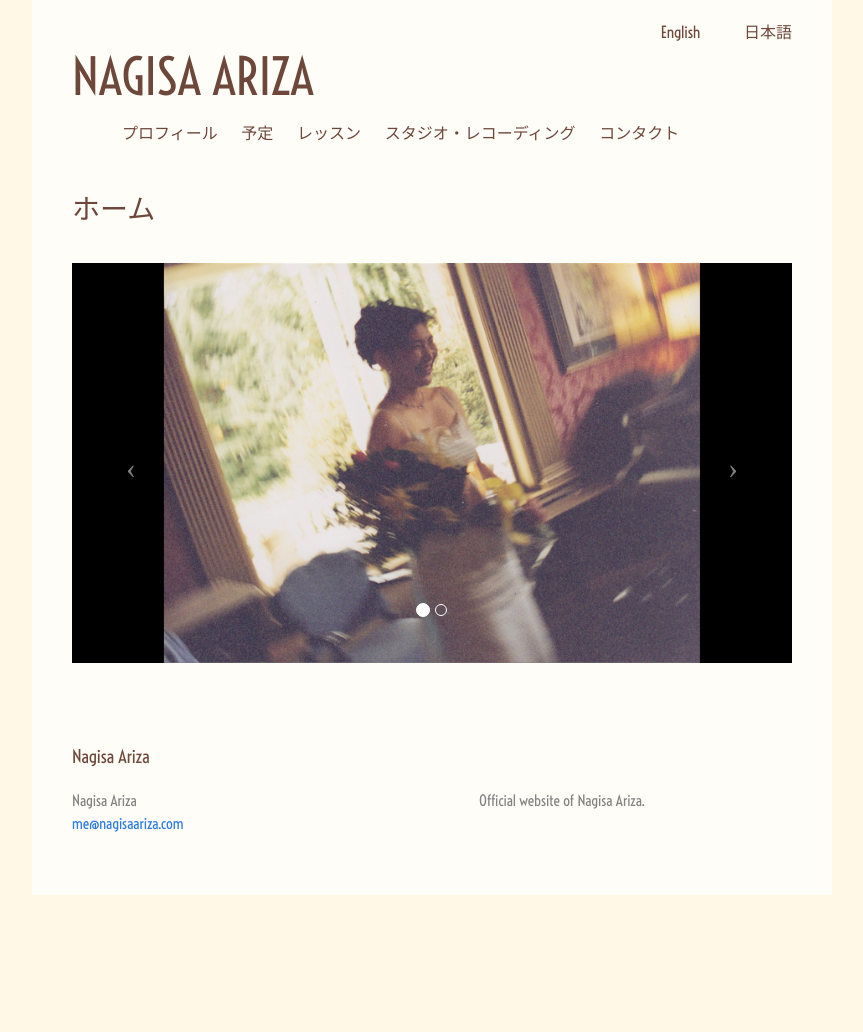
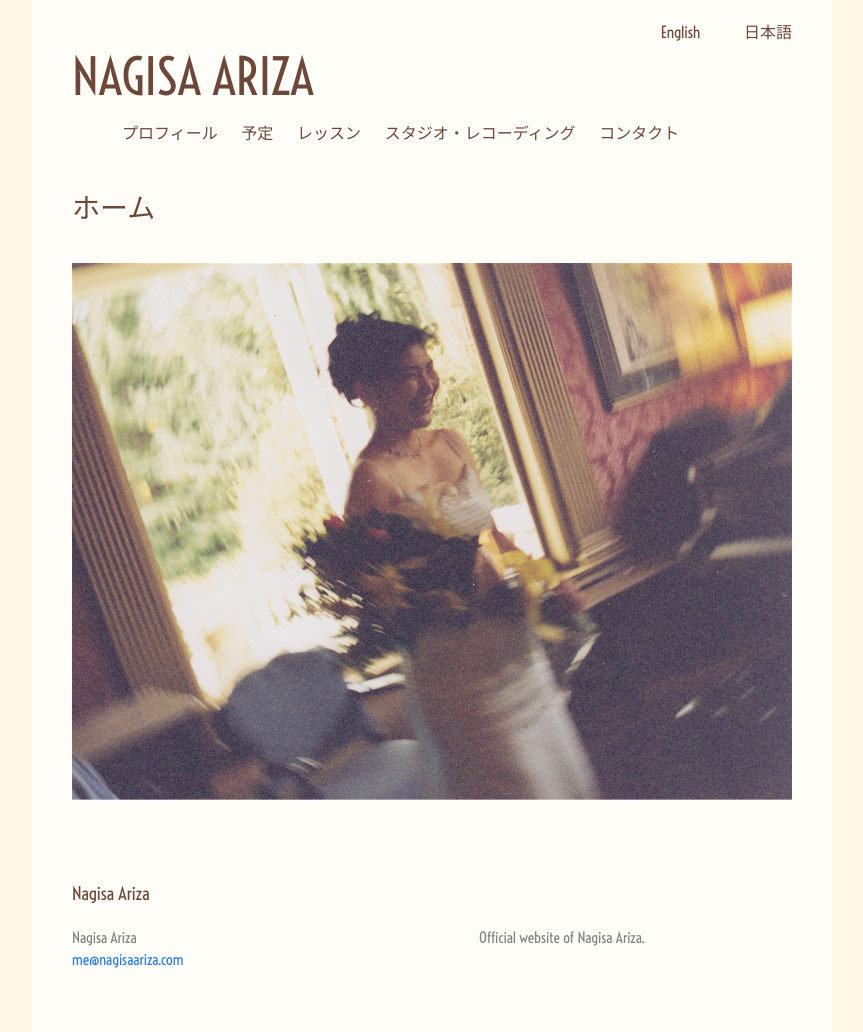
Before and after one commit to dawnstar63/nagisaariza-website, a Jekyll site: the page built from language-jp/index.md, in a window 1280 px wide. Shown: the whole page, without its empty margins (208-1071 px from the left). Built offline with Jekyll 4.4.1, drawn with Linux system fonts in a browser that asks for light colours; nearby versions of some CDN libraries; before the commit the page ends 900 px from its top, so only the background shows below that.

Commit message:
small edits, changed font in japanese pages

```diff
--- a/_sass/_layout.scss
+++ b/_sass/_layout.scss
@@ -312,6 +312,10 @@ table {
  */
 .page-content {
     padding: $spacing-unit 0;
+
+  :lang(jp) {
+      font-family: Helvetica;
+  }
 }
 
 .page-heading {
--- a/language-jp/events.html
+++ b/language-jp/events.html
@@ -11,7 +11,7 @@ order: 4
 	<tr>
 		<td class = "table-date">November 6, 2016</td>
 		<td class = "table-description">Nagisa Ariza Student Recital</td>
-		<td class = "table-location">Le Petite Trianon, San Jose</td>
+		<td class = "table-location">Le Petit Trianon, San Jose</td>
 	</tr>
 
 	<tr>
--- a/language-jp/index.md
+++ b/language-jp/index.md
@@ -4,39 +4,4 @@ title: ホーム
 permalink: /jp/
 ---
 
-<div class="row">
-    <div class="box">
-        <div class="col-lg-12 text-center">
-            <div id="carousel-example-generic" class="carousel slide">
-                <!-- Indicators -->
-                <ol class="carousel-indicators hidden-xs">
-                    <li data-target="#carousel-example-generic" data-slide-to="0" class="active"></li>
-                    <li data-target="#carousel-example-generic" data-slide-to="1"></li>
-                    <!-- <li data-target="#carousel-example-generic" data-slide-to="2"></li> -->
-                </ol>
-
-                <!-- Wrapper for slides -->
-                <div class="carousel-inner">
-                    <div class="item active">
-                        <img class="img-responsive img-full" src="../img/Nagisa recital with piano.jpg" alt="">
-                    </div>
-                    <div class="item">
-                        <img class="img-responsive img-full" src="../img/nagisa black and white old.jpeg" alt="">
-                    </div>
-                    <!-- <div class="item">
-                        <img class="img-responsive img-full" src="../img/slide-3.jpg" alt="">
-                    </div> -->
-                </div>
-
-                <!-- Controls -->
-                <a class="left carousel-control" href="#carousel-example-generic" data-slide="prev">
-                    <span class="icon-prev"></span>
-                </a>
-                <a class="right carousel-control" href="#carousel-example-generic" data-slide="next">
-                    <span class="icon-next"></span>
-                </a>
-            </div>
-
-        </div>
-    </div>
-</div>
+<img src="/img/Nagisa recital with piano.jpg" alt="">
```
Also changed, not shown: language-jp/private-lessons.md (+2 -2 lines), language-jp/slideshow.html (added, +37 -0 lines), language-jp/studio-recording.md (+1 -1 lines).
